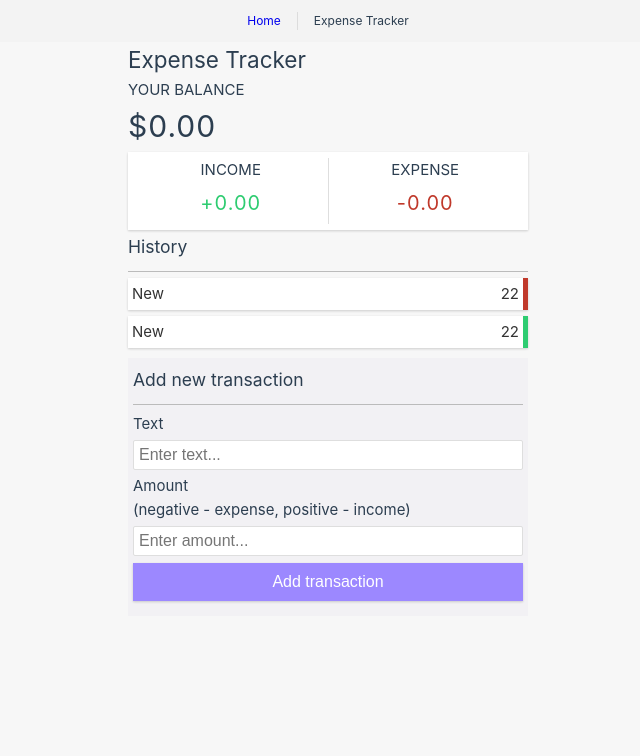
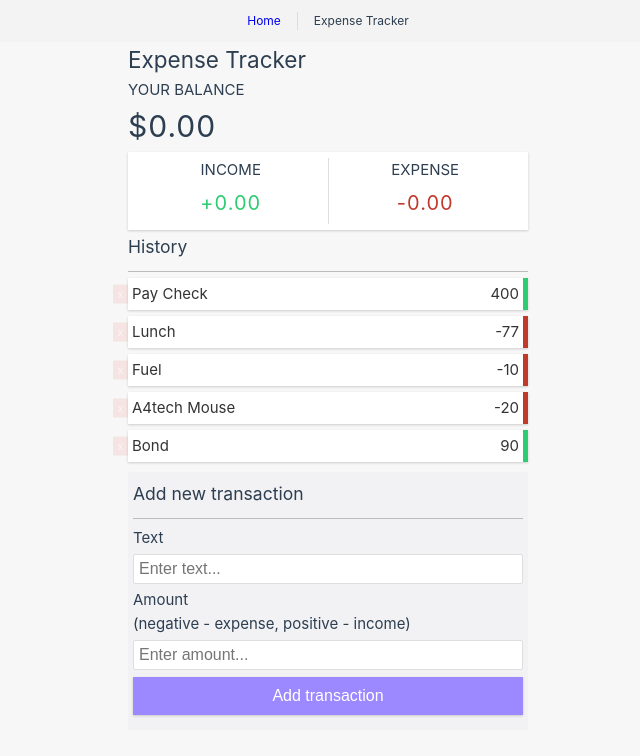
Before and after one commit to hassamulhaq/vue-expense-tracker, a Vue app: page /expense-tracker in a window 1280 px wide. Shown: the top 756 px of the page, without its empty margins (312-952 px from the left). Built offline with nearby package versions, Linux system fonts and the light colour scheme.

Commit message:
Dummy data for expense-list and nanoid installed and UI tweaks

```diff
--- a/package.json
+++ b/package.json
@@ -13,6 +13,7 @@
     "format": "prettier --write src/"
   },
   "dependencies": {
+    "nanoid": "^5.0.7",
     "pinia": "^2.1.7",
     "vue": "^3.4.21",
     "vue-router": "^4.3.0"
--- a/src/assets/main.css
+++ b/src/assets/main.css
@@ -153,8 +153,8 @@ input[type='number'] {
   top: 50%;
   left: 0;
   transform: translate(-100%, -50%);
-  opacity: 0;
-  transition: opacity 0.3s ease;
+  opacity: 0.1;
+  transition: opacity 0.1s ease;
 }
 
 .list li:hover .delete-btn {
--- a/src/components/ExpenseTracker/TransactionList.vue
+++ b/src/components/ExpenseTracker/TransactionList.vue
@@ -1,16 +1,48 @@
-<script setup lang="ts"></script>
+<script setup lang="ts">
+
+import { nanoid } from 'nanoid'
+
+const transactionData = [
+  {
+    'id': nanoid(),
+    'name': 'Pay Check',
+    'amount': '400'
+  },
+  {
+    'id': nanoid(),
+    'name': 'Lunch',
+    'amount': '-77'
+  },
+  {
+    'id': nanoid(),
+    'name': 'Fuel',
+    'amount': '-10'
+  },
+  {
+    'id': nanoid(),
+    'name': 'A4tech Mouse',
+    'amount': '-20'
+  },
+  {
+    'id': nanoid(),
+    'name': 'Bond',
+    'amount': '90'
+  }
+]
+
+</script>
 
 <template>
   <div>
     <h3>History</h3>
     <ul id="list" class="list">
-      <li class="minus">
-        New <span>22</span>
-        <button class="delete-btn" @click="$emit('deleteExpenseRecord', '101')">x</button>
-      </li>
-      <li class="plus">
-        New <span>22</span>
-        <button class="delete-btn">x</button>
+      <li
+        v-for="transaction in transactionData"
+        :key="transaction.id"
+        :data-nanoid="transaction.id"
+        :class="(Number(transaction.amount) < 0) ? 'minus' : 'plus'">
+        {{ transaction?.name || 'N/A' }} <span>{{ Number(transaction?.amount) || '-' }}</span>
+        <button class="delete-btn" @click="$emit('deleteExpenseRecord', transaction.id)">x</button>
       </li>
     </ul>
   </div>
```
Also changed, not shown: 1 other file (tests, documents, lock files or other folders).
